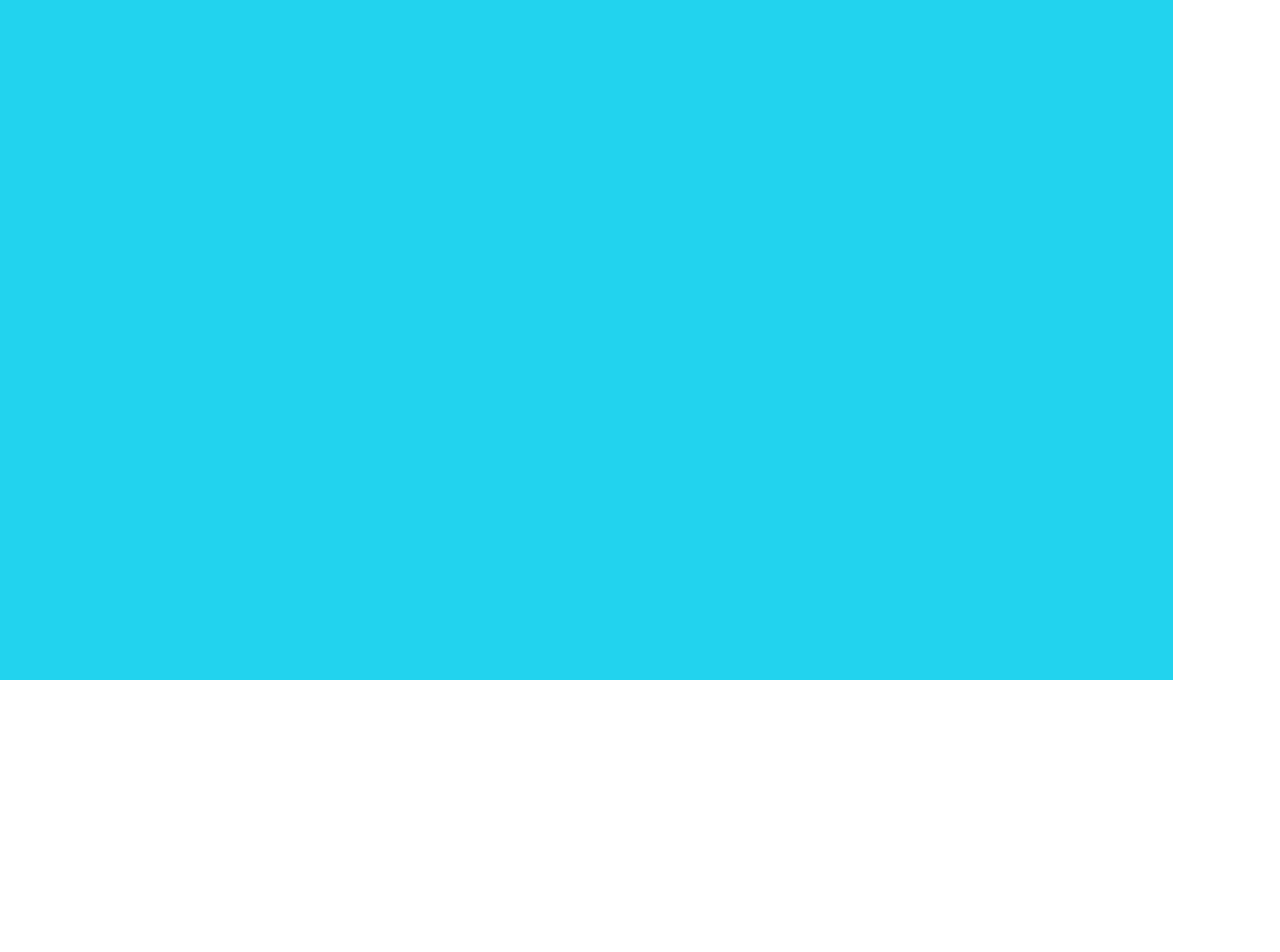
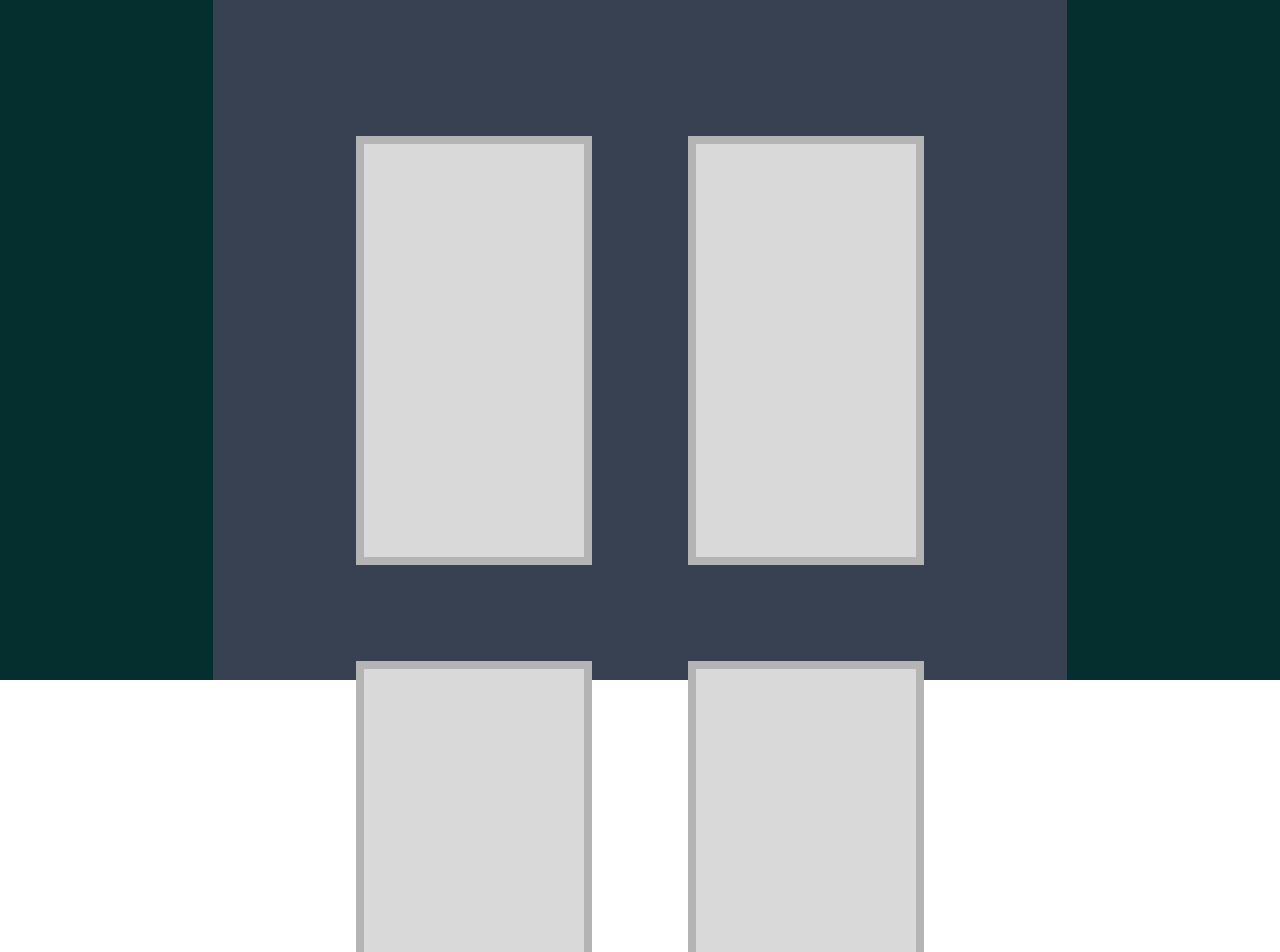
Before and after one commit to kaiserarg/doria, a React (Create React App) app in the folder client/: page / in a window 1280 px wide. Shown: the part 120-1072 px from the top of the page. Before the commit the page ends 800 px from the top, so only its background shows below. Built offline with nearby package versions, Linux system fonts and the light colour scheme.

Commit message:
Implemented the basic css

```diff
--- a/client/src/App.js
+++ b/client/src/App.js
@@ -28,7 +28,7 @@ const App = () => {
 
   return (
     <div>
-      <div className=""><MainFrame /></div>
+      <div><MainFrame /></div>
     </div>
   );
 }
--- /dev/null
+++ b/client/src/components/CodeButton.js
@@ -0,0 +1,10 @@
+import React from "react";
+import "../index.css";
+
+const CodeButton = () => {
+    return (
+        <div className=" w-NavMidWidth h-NavMidHeight bg-primary rounded-Nav realtive"></div>
+     )
+}
+
+export default CodeButton;
--- /dev/null
+++ b/client/src/components/Exit.js
@@ -0,0 +1,10 @@
+import React from "react";
+import "../index.css";
+
+const Exit = () => {
+    return (
+    <div className=" w-NavShortWidth h-NavShortHeight bg-primary rounded-Nav"></div>
+    )
+}
+
+export default Exit;
--- /dev/null
+++ b/client/src/components/LinkButton.js
@@ -0,0 +1,10 @@
+import React from "react";
+import "../index.css";
+
+const LinkButton = () => {
+    return (
+    <div className=" w-NavMidWidth h-NavShortHeight bg-primary rounded-Nav"></div>
+    )
+}
+
+export default LinkButton;
--- a/client/src/components/MainFrame.js
+++ b/client/src/components/MainFrame.js
@@ -1,11 +1,22 @@
 import React from "react";
 import "../index.css";
 import PlayerCard from "./PlayerCard";
+import NavBar from "./NavBar";
 
 const MainFrame = () => {
     return (
         <div>
-            <div className=" w-11/12 h-screen bg-cyan-400" >
+            <div className="w-screen h-screen bg-teal-950 flex justify-center">
+                <div className=" w-8/12 h-screen bg-gray-700">
+                    <div className="flex justify-center items-center flex-wrap relative gap-24 pt-64">
+                        <PlayerCard/>
+                        <PlayerCard/>
+                        <PlayerCard/>
+                        <PlayerCard/>
+                        <NavBar/>
+
+                    </div>
+                </div>
             </div>
         </div>
     )
--- /dev/null
+++ b/client/src/components/NavBar.js
@@ -0,0 +1,23 @@
+import React from "react";
+import CodeButton from "./CodeButton";
+import LinkButton from "./LinkButton";
+import StartButton from "./StartButton";
+import SelectButton from "./SelectButton";
+import Setting from "./Setting";
+import Exit from "./Exit";
+import "../index.css";
+
+const NavBar = () => {
+    return (
+            <div className="flex justify start w-NavWidth h-NavLength rounded-Nav mt-24 bg-secondary pt-64">
+                <CodeButton/>
+                <LinkButton/>
+                <StartButton/>
+                <SelectButton/>
+                <Setting/>
+                <Exit/>
+            </div>
+    )
+}
+
+export default NavBar;
--- a/client/src/components/PlayerCard.js
+++ b/client/src/components/PlayerCard.js
@@ -4,7 +4,7 @@ import "../index.css";
 const PlayerCard = () => {
     return (
     <div>
-        <div className="w-56 h-96 bg-secondary border-primary border-10"></div>
+        <div className="w-CardWidth h-CardLength relative bg-secondary border-primary border-8"></div>
     </div>
     )
 }
--- /dev/null
+++ b/client/src/components/SelectButton.js
@@ -0,0 +1,10 @@
+import React from "react";
+import "../index.css";
+
+const SelectButton = () => {
+    return (
+    <div className=" w-NavMidWidth h-NavMidHeight bg-primary rounded-Nav"></div>
+    )
+}
+
+export default SelectButton;
--- /dev/null
+++ b/client/src/components/Setting.js
@@ -0,0 +1,10 @@
+import React from "react";
+import "../index.css";
+
+const Setting = () => {
+    return (
+    <div className=" w-NavShortWidth h-NavShortHeight bg-primary rounded-Nav"></div>
+    )
+}
+
+export default Setting;
--- /dev/null
+++ b/client/src/components/StartButton.js
@@ -0,0 +1,10 @@
+import React from "react";
+import "../index.css";
+
+const StartButton = () => {
+    return (
+    <div className=" w-NavLongWidth h-NavTallHeight bg-primary rounded-Nav"></div>
+    )
+}
+
+export default StartButton;
--- a/client/tailwind.config.js
+++ b/client/tailwind.config.js
@@ -15,6 +15,21 @@ module.exports = {
         "primary": "#B4B4B4",
         "secondary" : "#D9D9D9",
       },
+      spacing: {
+        "CardWidth": "14.75rem",
+        "CardLength": "26.8125rem",
+        "NavWidth": "55.25rem",
+        "NavLength": "14.0625rem",
+        "NavShortWidth": "6.25rem",
+        "NavMidWidth": "13.8125rem",
+        "NavLongWidth": "19.0625rem",
+        "NavShortHeight": "3rem",
+        "NavMidHeight": "7.3125rem",
+        "NavTallHeight": "11.5625rem",
+      },
+      borderRadius: {
+        "Nav": "0.9375rem",
+      },
     },
   },
 
```
